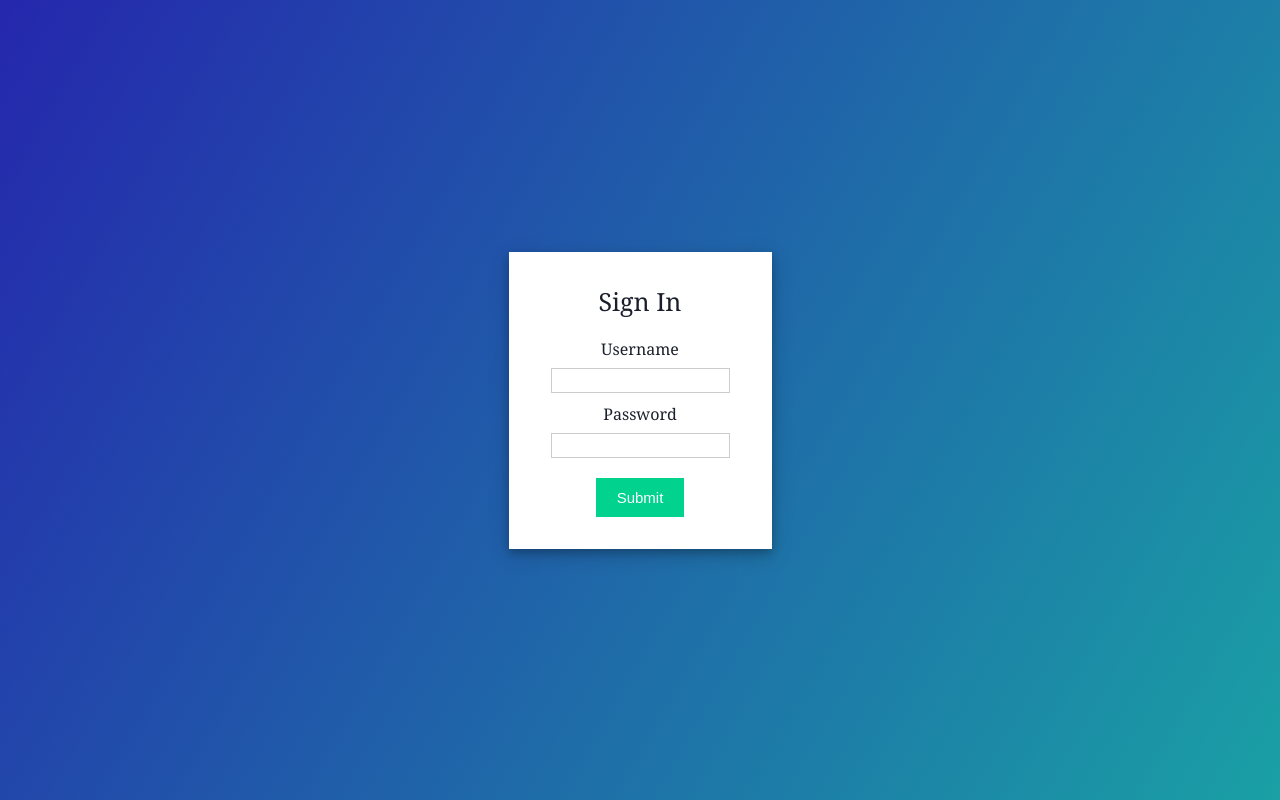
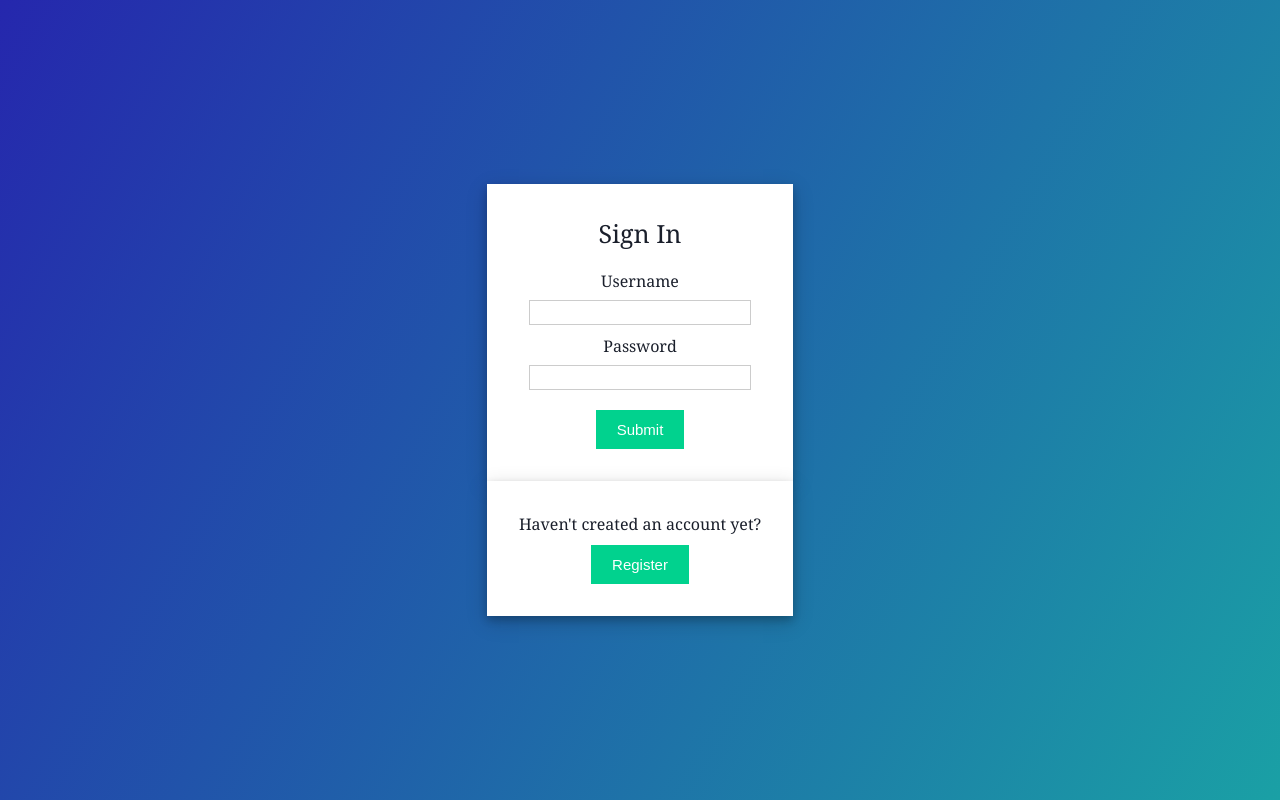
Before and after one commit to mmateen19/4353Project, a React (Create React App) app in the folder gasprice-app/: page / in a window 1280 px wide. Built offline with nearby package versions, Linux system fonts and the light colour scheme.

Commit message:
registerredirect

```diff
--- a/gasprice-app/src/App.js
+++ b/gasprice-app/src/App.js
@@ -3,14 +3,20 @@ import "./App.css";
 //import components here
 import Login from "./components/Login";
 import Profile from "./components/Profile";
+import Register from "./components/Register";
 
 function App() {
   //these are states to handle the invalid sign in
   const [errorMessages, setErrorMessages] = useState({});
   const [isSubmitted, setIsSubmitted] = useState(false);
+  const [users, setUsers] = useState([]);
+  const [clickedRegistered, setRegisterClick] = useState(false);
 
   return (
     <div className="App">
+      {clickedRegistered ? (
+        <Register />
+      ) : (
         <div>
           {isSubmitted ? (
             <Profile />
@@ -20,9 +26,13 @@ function App() {
               setErrorMessages={setErrorMessages}
               isSubmitted={isSubmitted}
               setIsSubmitted={setIsSubmitted}
+              users={users}
+              setUsers={setUsers}
+              setRegisterClick={setRegisterClick}
             />
           )}
         </div>
+      )}
     </div>
   );
 }
--- a/gasprice-app/src/components/Login.js
+++ b/gasprice-app/src/components/Login.js
@@ -7,6 +7,9 @@ const Login = ({
   setErrorMessages,
   isSubmitted,
   setIsSubmitted,
+  users,
+  setUsers,
+  setRegisterClick,
 }) => {
   const database = [
     {
@@ -33,8 +36,8 @@ const Login = ({
     //prevent page reload
     event.preventDefault();
     var { uname, pass } = document.forms[0];
-    //find user login info
-    const userData = database.find((user) => user.username === uname.value);
+    //change "users.find" to "database.find" to test with local input. still implementing
+    const userData = users.find((user) => user.username === uname.value);
     //compare user info
     if (userData) {
       if (userData.password !== pass.value) {
@@ -49,7 +52,35 @@ const Login = ({
     }
   };
 
+  //should take us to a register page?
+  const handleRegister = (event) => {
+    event.preventDefault();
+    setRegisterClick(true);
+    /* for register handling
+    setUsers([
+      ...users,
+      {
+        /*need to enter the username and password as an/
+        username: "",
+        password: "",
+      },
+    ]);
+    */
+  };
+
+  /* here so i can look at for reference
+  const submitTodoHandler = (e) => {
+    e.preventDefault();
+    setTodos([
+      ...todos,
+      { text: inputText, completed: false, id: Math.random() * 1000 },
+    ]);
+    setInputText("");
+  };
+  */
+
   return (
+    <div>
       <div className="display-container">
         <div className="title">Sign In</div>
         <form>
@@ -68,6 +99,13 @@ const Login = ({
           </div>
         </form>
       </div>
+      <div className="display-container">
+        <div>Haven't created an account yet?</div>
+        <div onClick={handleRegister} className="button-container">
+          <input type="submit" value="Register" />
+        </div>
+      </div>
+    </div>
   );
 };
 
--- a/gasprice-app/src/components/Register.js
+++ b/gasprice-app/src/components/Register.js
@@ -1,2 +1,8 @@
 import React, { useState } from "react";
 import "./Register.css";
+
+const Register = () => {
+  return <div>Test</div>;
+};
+
+export default Register;
```
Lines whose indentation alone changed are shown as unchanged.
